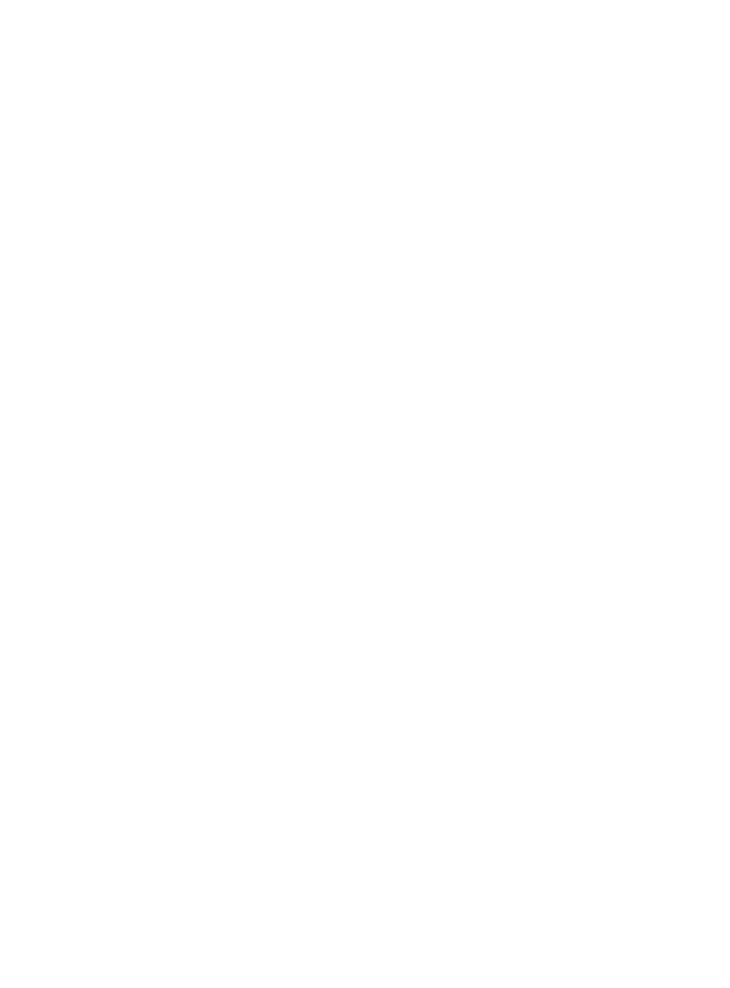
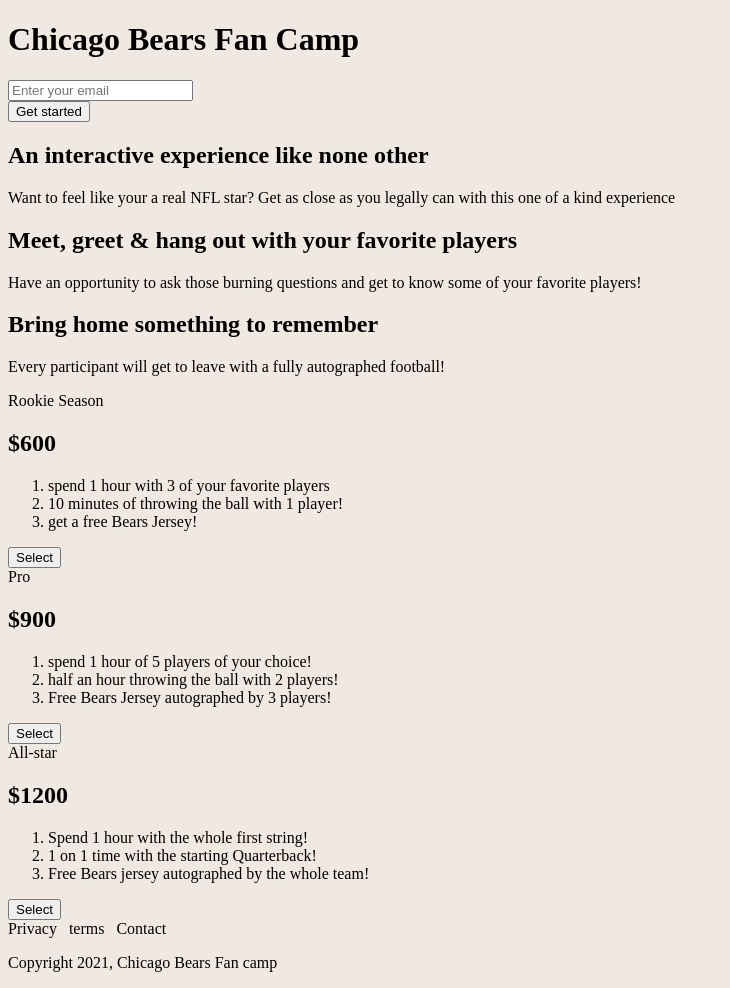
Before and after one commit to Dburrall/Product-project, a plain HTML site: page index.html in a window 1280 px wide. Shown: the whole page, without its empty margins (0-730 px from the left). Before the commit the page ends 800 px from the top, so only its background shows below. Drawn offline with Linux system fonts and the light colour scheme.

Commit message:
Added all mark up from previous project. Changed the name of classes and elements

```diff
--- a/index.html
+++ b/index.html
@@ -6,12 +6,75 @@
      <link href="index.css" rel="stylesheet">
 
 </head>
-<body>
-<navbar></navbar>
+    <body style="background-color:#f0e9e2">
+        <h1 id="header">Chicago Bears Fan Camp</h1>
+        <nav id="nav-bar" class="nav-bar">
 
 
 
+<!--Enter email address here-->
 
+<form id="form">
+    <label for="email" id="email"></label>
+    <form action="https://www.freecodecamp.com/email-submit" id="form"></form>
+    <input type="email" name="email" id="email" placeholder="Enter your email"/><br>
+    <button id="submit" type="submit" class="btn-primary">Get started</button>
+    </form>
+<!--start of details section-->
+
+<div id="details">
+    <h2><bold>An interactive experience like none other</bold></h2>
+    <p>Want to feel like your a real NFL star? Get as close as you legally can with this one of a kind experience</p>
+
+    <h2><bold>Meet, greet & hang out with your favorite players</bold></h2>
+    <p>Have an opportunity to ask those burning questions and get to know some of your favorite players!</p>
+
+    <h2><bold>Bring home something to remember</bold></h2>
+    <p>Every participant will get to leave with a fully autographed football!</p>
+</div>
+<!--End of Details-->
+
+<!--Start of pricing-->
+<div class="pricing" id="rookie">
+
+    <div class=level>Rookie Season</div>
+    <h2>$600</h2>
+    <ol>
+        <li>spend 1 hour with 3 of your favorite players</li>
+        <li>10 minutes of throwing the ball with 1 player!</li>
+        <li>get a free Bears Jersey!</li>
+    </ol>
+    <button class="btn">Select</button>
+    </div>
+    <div class="pricing" id=pro">
+    <div class=level>Pro</div>
+    <h2>$900</h2>
+    <ol>
+        <li>spend 1 hour of 5 players of your choice!</li>
+        <li>half an hour throwing the ball with 2 players!</li>
+        <li>Free Bears Jersey autographed by 3 players!</li>
+    </ol>
+    <button class="btn">Select</button>
+
+    </div>
+
+    <div class="pricing" id="All-star">
+        <div class=level>All-star</div>
+        <h2>$1200</h2>
+        <ol>
+            <li>Spend 1 hour with the whole first string!</li>
+            <li>1 on 1 time with the starting Quarterback!</li>
+            <li>Free Bears jersey autographed by the whole team!</li>
+        </ol>
+        <button class="btn">Select</button>
+
+    </div>
+
+    <!--End of Pricing-->
+
+    <footer id="footer"> <bold>Privacy</bold> &nbsp; <bold>terms</bold> &nbsp; <bold>Contact</bold>
+        <p>Copyright 2021, Chicago Bears Fan camp</p>
+        </footer>
 
 
 
```
